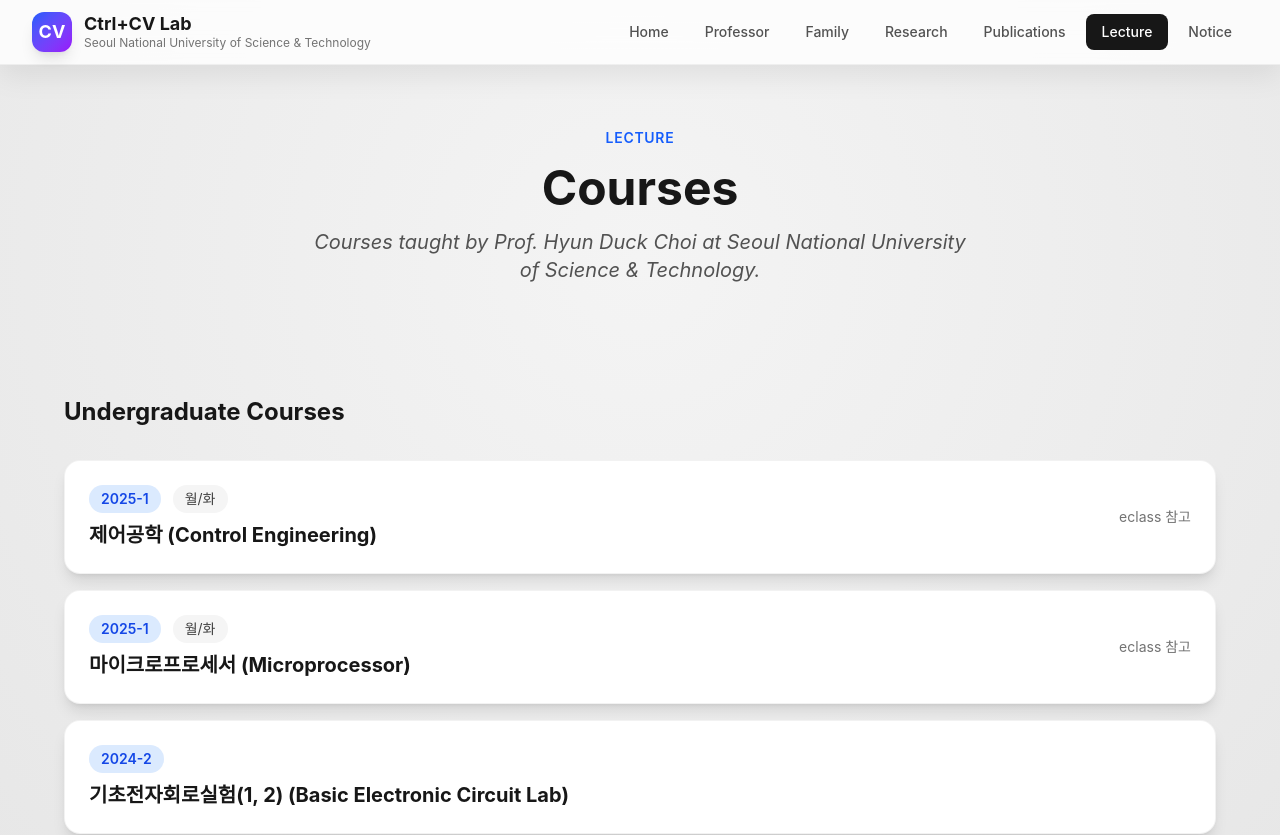
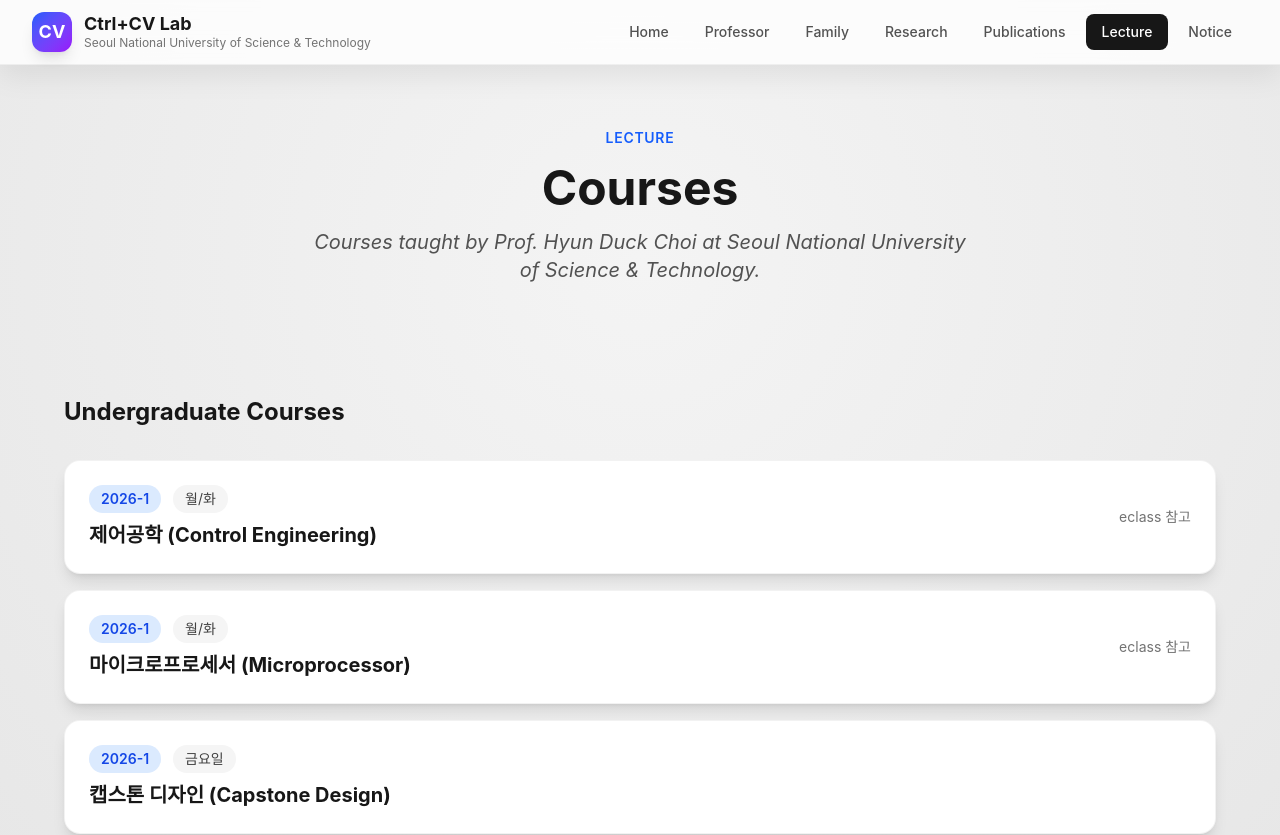
Before and after one commit to duckychoi/ctrlcvhome, a Next.js app: page /lecture in a window 1280 px wide. Shown: the top 835 px of the page. Built offline with nearby package versions, Linux system fonts and the light colour scheme; a web font is replaced by a local one.

Commit message:
update: lecture courses for 2026-1 semester
- Update all undergraduate courses to 2026-1 semester
- Replace 기초전자회로실험 with 캡스톤 디자인 (금요일)

```diff
--- a/src/app/lecture/page.tsx
+++ b/src/app/lecture/page.tsx
@@ -5,24 +5,24 @@
 
 const undergraduateCourses = [
   {
-    semester: '2025-1',
+    semester: '2026-1',
     code: '',
     name: '제어공학 (Control Engineering)',
     schedule: '월/화',
     note: 'eclass 참고',
   },
   {
-    semester: '2025-1',
+    semester: '2026-1',
     code: '',
     name: '마이크로프로세서 (Microprocessor)',
     schedule: '월/화',
     note: 'eclass 참고',
   },
   {
-    semester: '2024-2',
+    semester: '2026-1',
     code: '',
-    name: '기초전자회로실험(1, 2) (Basic Electronic Circuit Lab)',
-    schedule: '',
+    name: '캡스톤 디자인 (Capstone Design)',
+    schedule: '금요일',
     note: '',
   },
 ]
```
